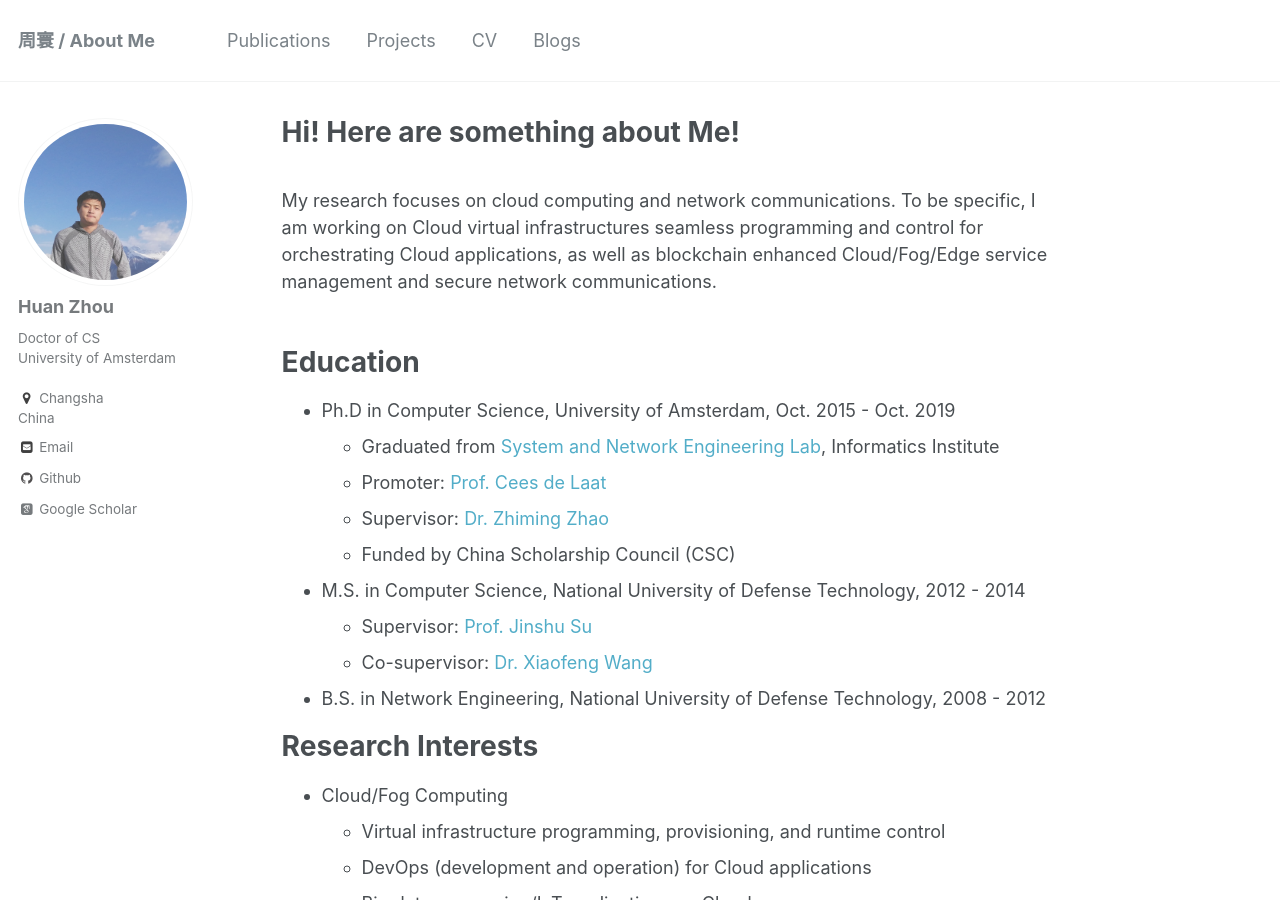
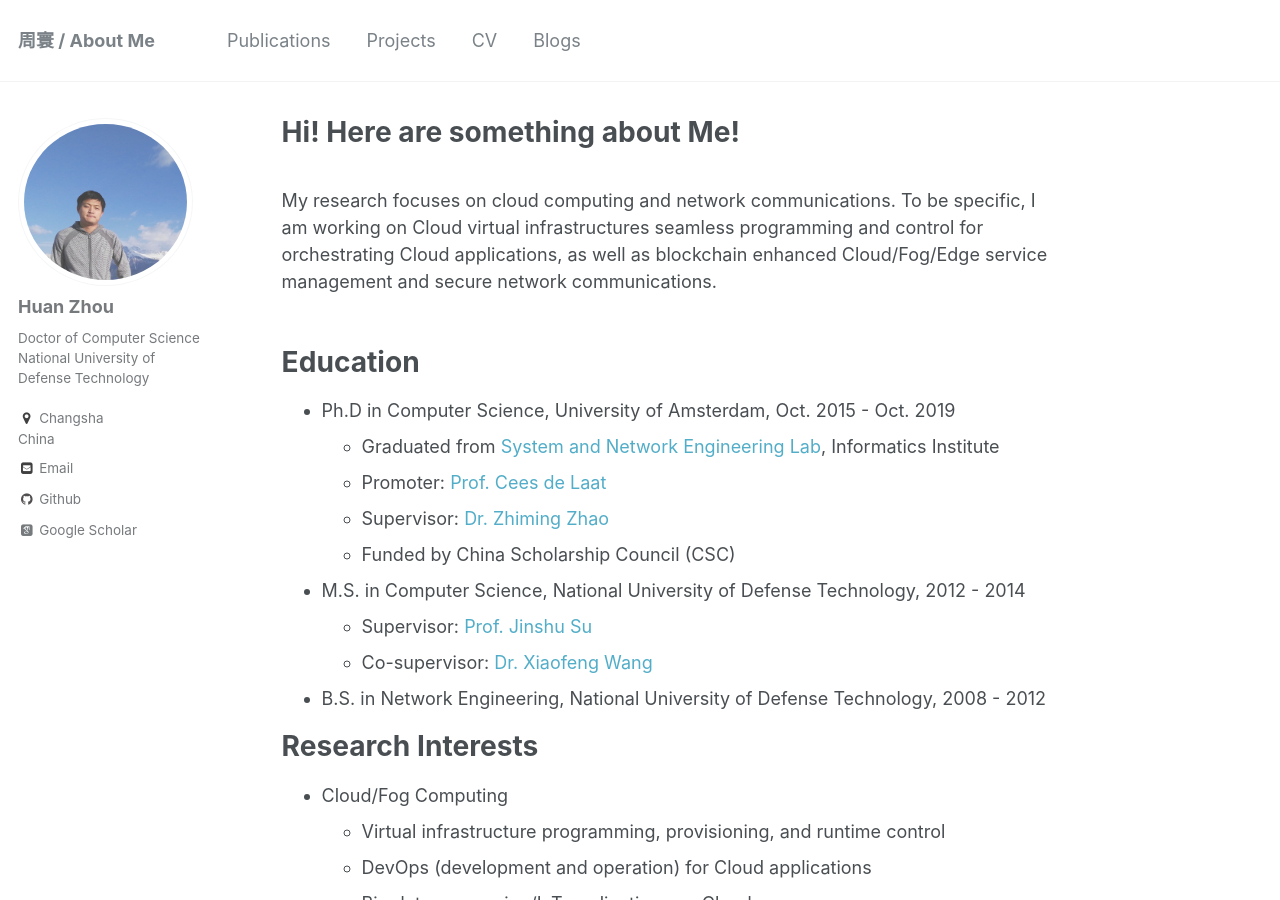
Before and after one commit to zh9314/zh9314.github.io, a Jekyll site: the page built from _pages/about.md, in a window 1280 px wide and 900 px high. Built offline with Jekyll 4.4.1, drawn with Linux system fonts in a browser that asks for light colours; emoji names are drawn with the system emoji font; some web fonts are replaced.

Commit message:
change affiliation

```diff
--- a/_config.yml
+++ b/_config.yml
@@ -10,7 +10,7 @@ locale                   : "en-US"
 title                    : "周寰 / About Me"
 title_separator          : "-"
 name                     : &name "Huan Zhou"
-description              : &description "Doctor of Computer Science<br />National University of Defense Technology"
+description              : &description "Doctor of Computer Science<br/>National University of Defense Technology"
 url                      : https://zh9314.github.io
 baseurl                  : ""
 repository               : "zh9314/zh9314.github.io"
@@ -80,7 +80,7 @@ analytics:
 author:
   name             : "Huan Zhou"
   avatar           : "profile.JPG"
-  bio              : "Doctor of CS<br />University of Amsterdam"
+  bio              : "Doctor of Computer Science<br/>National University of Defense Technology"
   location         : "Changsha<br>China"
   employer         :
   googlescholar    : "https://scholar.google.nl/citations?user=MPCBlq4AAAAJ&hl=en"
```
